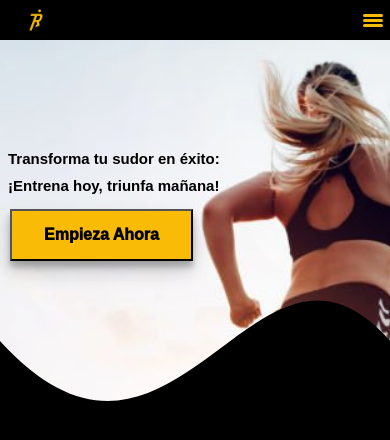
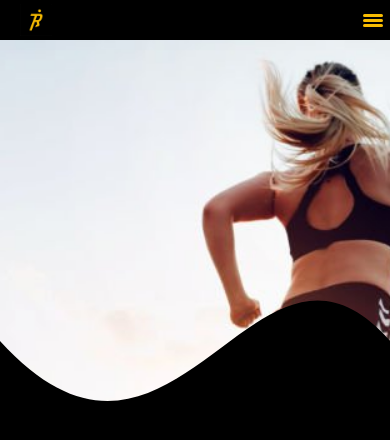
Before and after one commit to RunningPersonalPlan/webPage, a React (Vite) app in the folder Rpp/: page / in a window 390 px wide. Shown: the top 440 px of the page. Built offline with nearby package versions, Linux system fonts and the light colour scheme.

Commit message:
menu de hamburgesa funcionando

```diff
--- a/Rpp/src/components/Boton1.css
+++ b/Rpp/src/components/Boton1.css
@@ -10,7 +10,6 @@
     margin: 4px 2px;
     cursor: pointer;
     box-shadow: 0 10px 20px rgba(0,0,0,0.19), 0 6px 6px rgba(0,0,0,0.23);
-    z-index: 0;
     transition: all 0.3s ease-out;
   }
 
--- a/Rpp/src/components/Navbar.css
+++ b/Rpp/src/components/Navbar.css
@@ -205,7 +205,7 @@
     }
 
     #check:checked ~ .navbar {
-      height: 150px;
+      height: 200px;
     }
 
     .navItem::after {
--- a/Rpp/src/views/Home.css
+++ b/Rpp/src/views/Home.css
@@ -65,6 +65,8 @@
       margin-top: 100px ;
       margin-left: 8px;
       transition: all 0.3s ease;
+      display:none;
+
 
 
     }
```
